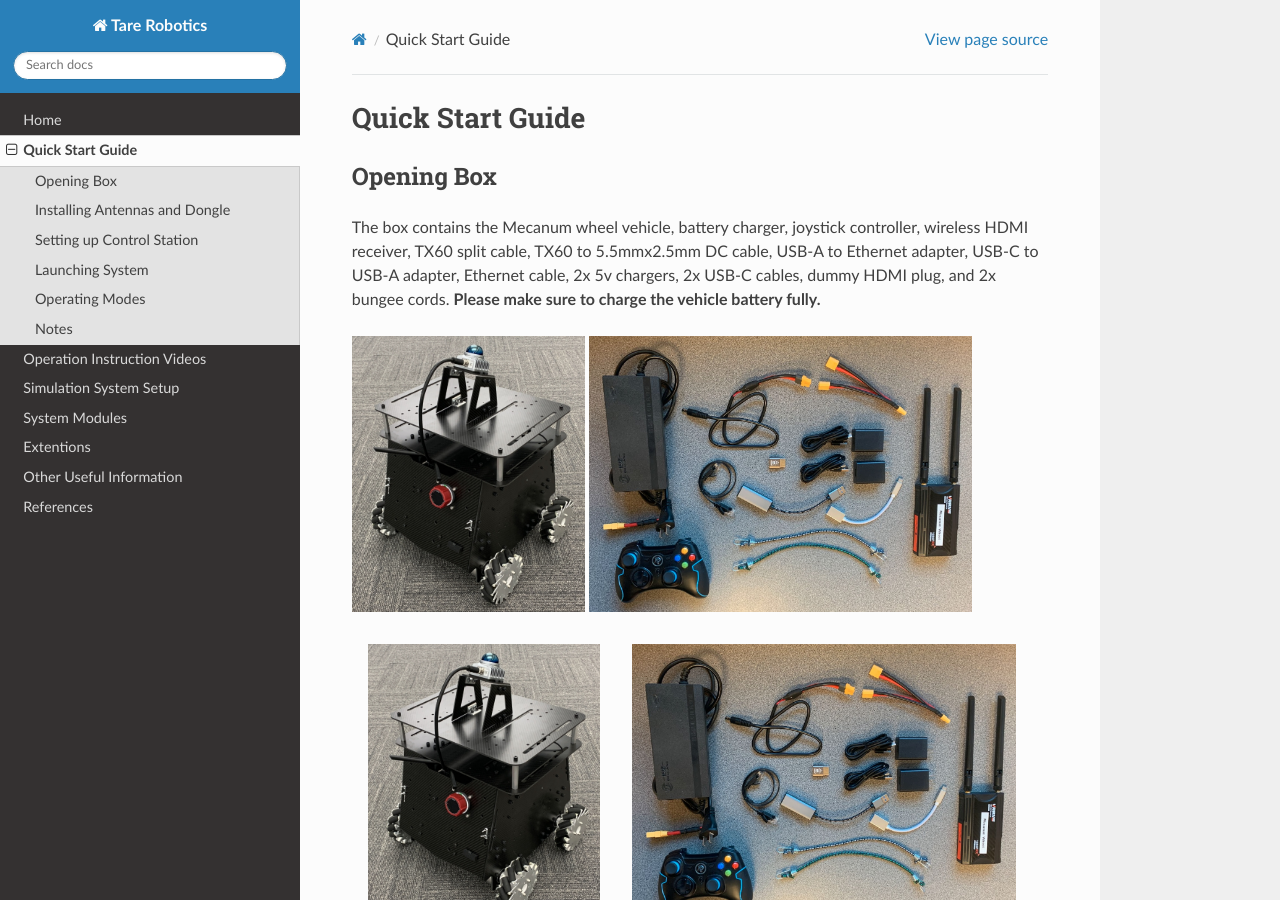
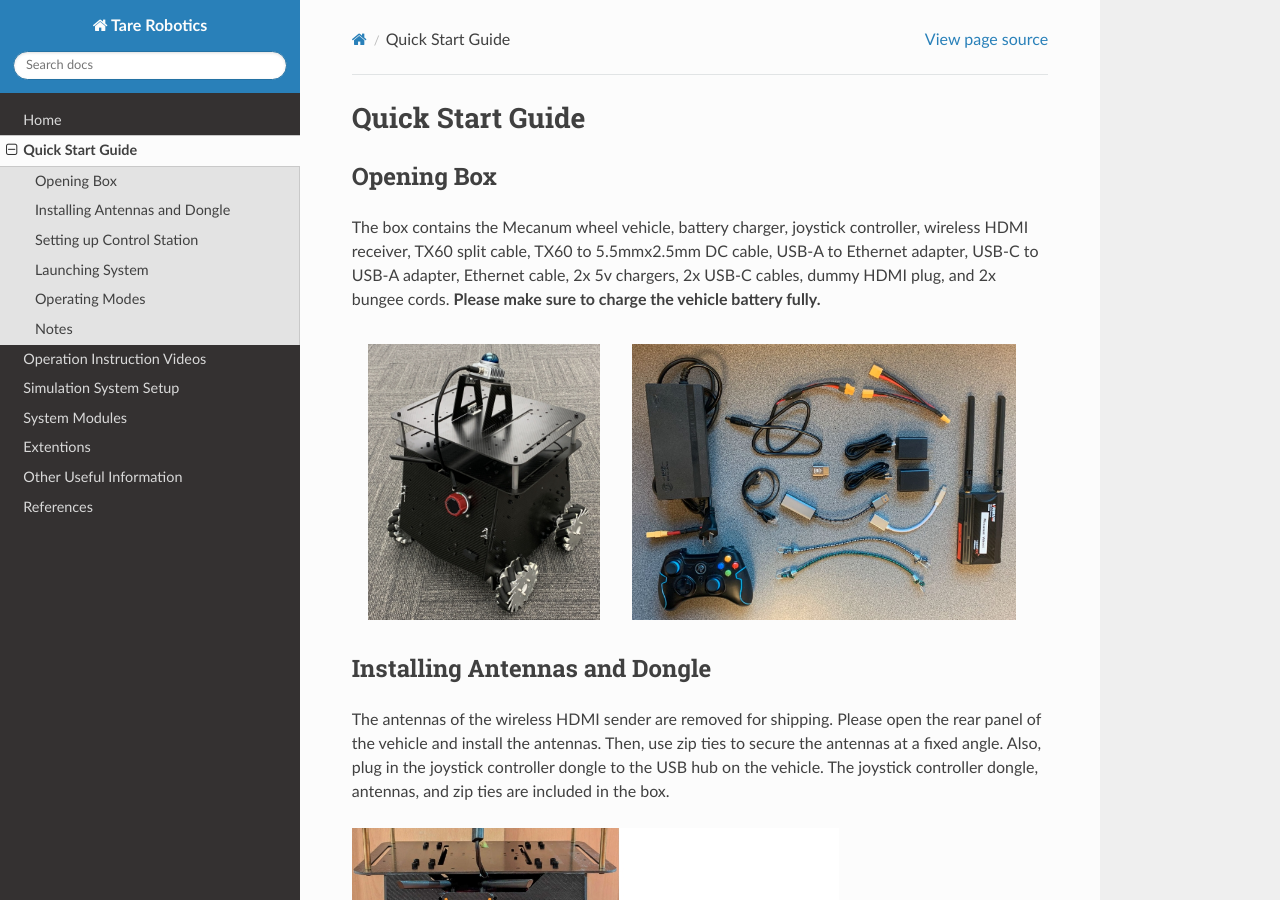
Before and after one commit to caochao39/tarerobotics, a Sphinx documentation site: the page built from docs/source/quick_start_guide.rst, in a window 1280 px wide and 900 px high. Built offline with Sphinx 7.4.7 and the Read the Docs theme 3.1.0, drawn with Linux system fonts in a browser that asks for light colours.

Commit message:
adjust fig spacing

```diff
--- a/docs/source/quick_start_guide.rst
+++ b/docs/source/quick_start_guide.rst
@@ -5,14 +5,6 @@
 -----------
 
 The box contains the Mecanum wheel vehicle, battery charger, joystick controller, wireless HDMI receiver, TX60 split cable, TX60 to 5.5mmx2.5mm DC cable, USB-A to Ethernet adapter, USB-C to USB-A adapter, Ethernet cable, 2x 5v chargers, 2x USB-C cables, dummy HDMI plug, and 2x bungee cords. **Please make sure to charge the vehicle battery fully.**
-
-|pic1| |pic2|
-
-.. |pic1| image:: ./images/image42.jpg
-   :width: 33.5%
-
-.. |pic2| image:: ./images/image43.jpg
-   :width: 55%
 
 .. list-table::
    :widths: 38 62
@@ -85,6 +77,16 @@
 .. |pic4| image:: ./images/image21.jpg
     :width: 30%
 
+.. list-table::
+   :widths: 65 35
+   :align: center
+   :class: no-border
+
+   * - .. image:: ./images/image15.jpg
+         :width: 100%
+     - .. image:: ./images/image21.jpg
+         :width: 100%
+
 Notes
 -----
 
```
